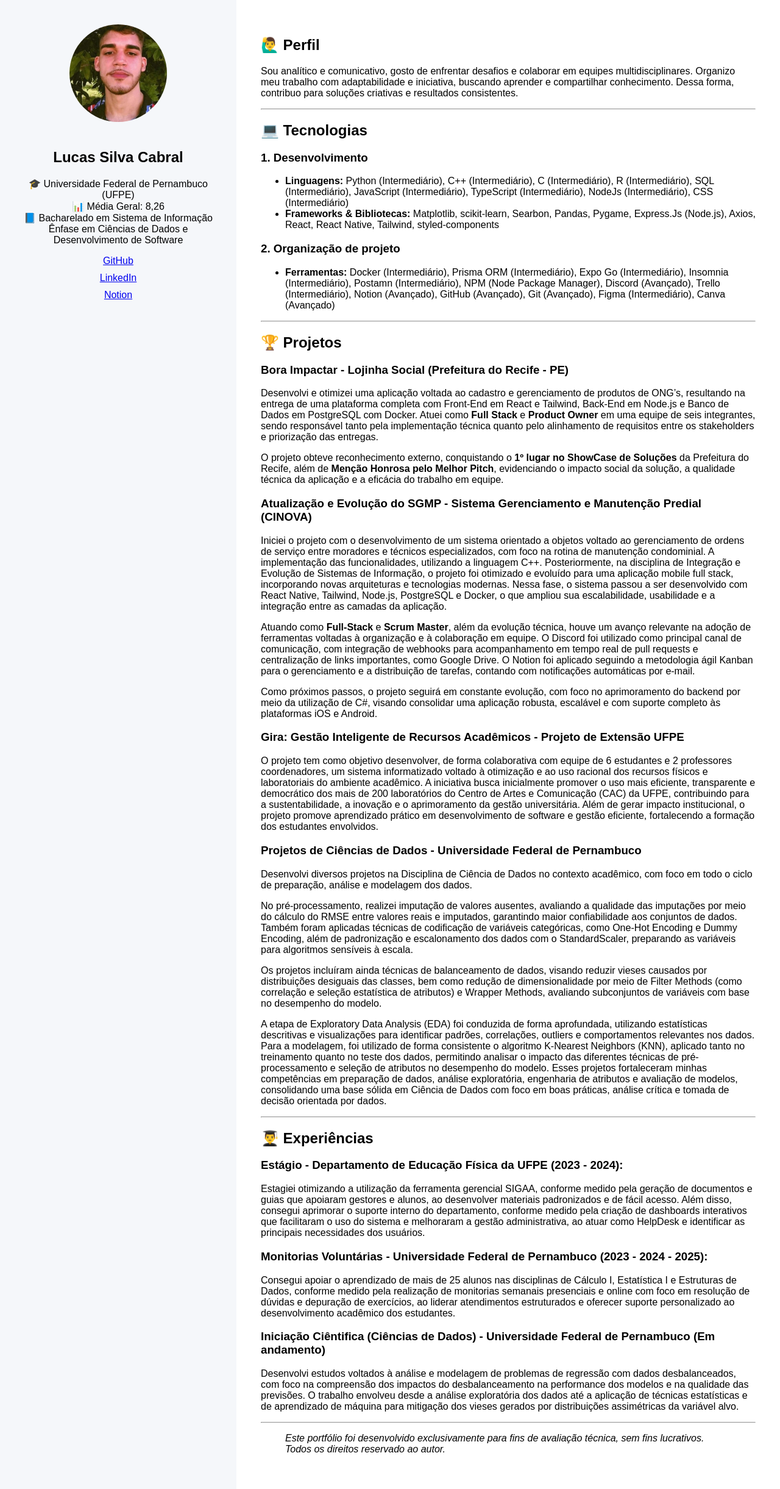
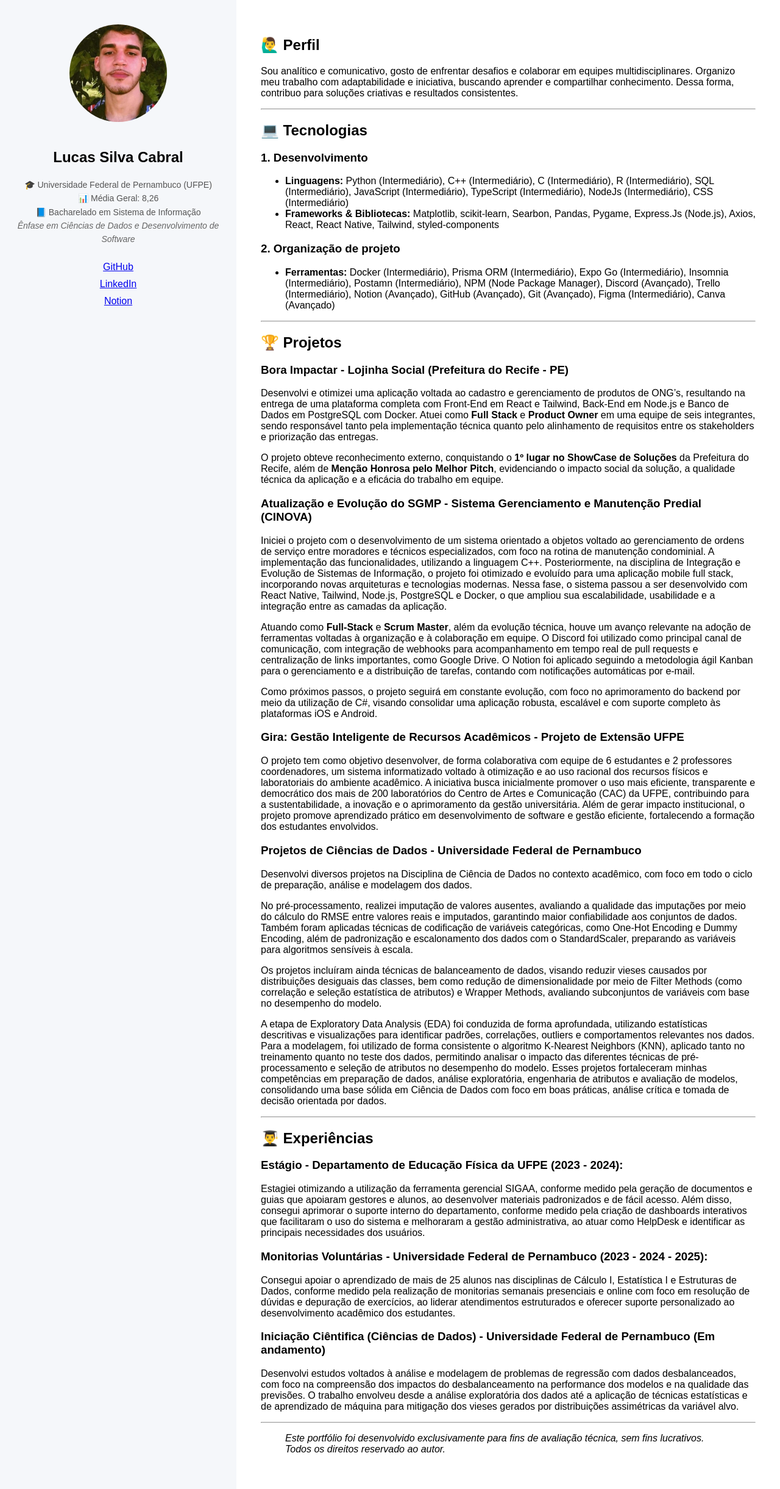
Before and after one commit to LucasCabra7/LucasCabral.github.io, a Jekyll site: the page built from README.md, in a window 1280 px wide. Shown: the whole page at 61% size. Built offline with Jekyll 4.4.1, drawn with Linux system fonts in a browser that asks for light colours; our own code applies the rules of GitHub Pages for plain Markdown files.

Commit message:
Add academic styles for improved text presentation

```diff
--- a/assets/css/style.css
+++ b/assets/css/style.css
@@ -49,3 +49,15 @@ body {
   width: 70%;
   padding: 40px;
 }
+
+.academic {
+  font-size: 14px;
+  color: #555;
+  line-height: 1.6;
+  margin: 15px 0 25px;
+}
+
+.academic .focus {
+  font-style: italic;
+  color: #666;
+}
```
